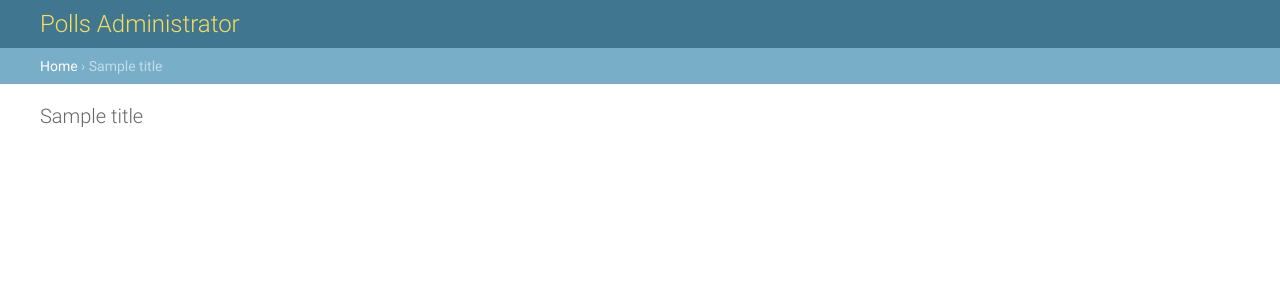
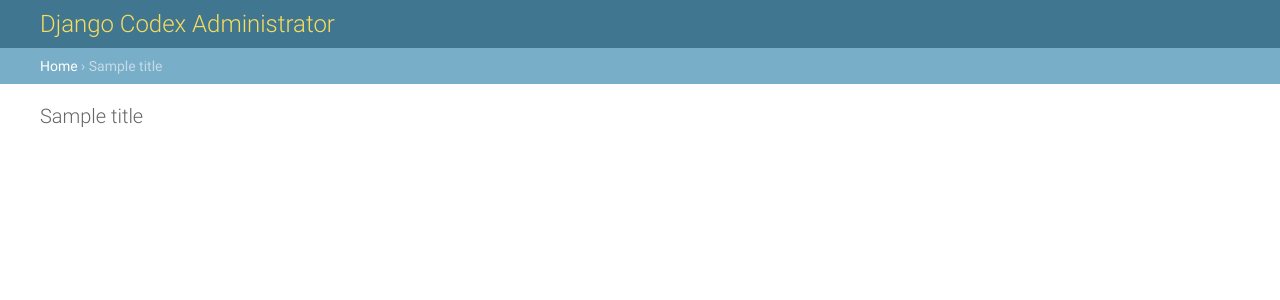
Before and after one commit to JosephLeon/django-codex, a Django app: template templates/admin/base_site.html in a window 1280 px wide. Shown: the top 300 px of the page. Run offline with Django 3.2, Linux system fonts and the light colour scheme; the template is opened without the code that fills it: most values are stand-ins (such as "Sample title", 1, 10 or a date in 2020).

Commit message:
Update DB with sample data, change admin title, add list display to admin.

```diff
--- a/resources/admin.py
+++ b/resources/admin.py
@@ -2,12 +2,13 @@ from django.contrib import admin
 from resources.models import Resource, UserReview
 
 
-class UserReviewInline(admin.StackedInline):
+class UserReviewInline(admin.TabularInline):
     model = UserReview
     extra = 1
 
 
 class ResourceAdmin(admin.ModelAdmin):
     inlines = [UserReviewInline]
+    list_display = ('resource_title', 'resource_link', 'pub_date')
 
 admin.site.register(Resource, ResourceAdmin)
--- a/templates/admin/base_site.html
+++ b/templates/admin/base_site.html
@@ -3,7 +3,7 @@
 {% block title %}{{ title }} | {{ site_title|default:_('Django site admin') }}{% endblock %}
 
 {% block branding %}
-<h1 id="site-name"><a href="{% url 'admin:index' %}">Polls Administrator</a></h1>
+<h1 id="site-name"><a href="{% url 'admin:index' %}">Django Codex Administrator</a></h1>
 {% endblock %}
 
 {% block nav-global %}{% endblock %}
```
Also changed, not shown: db.sqlite3.
